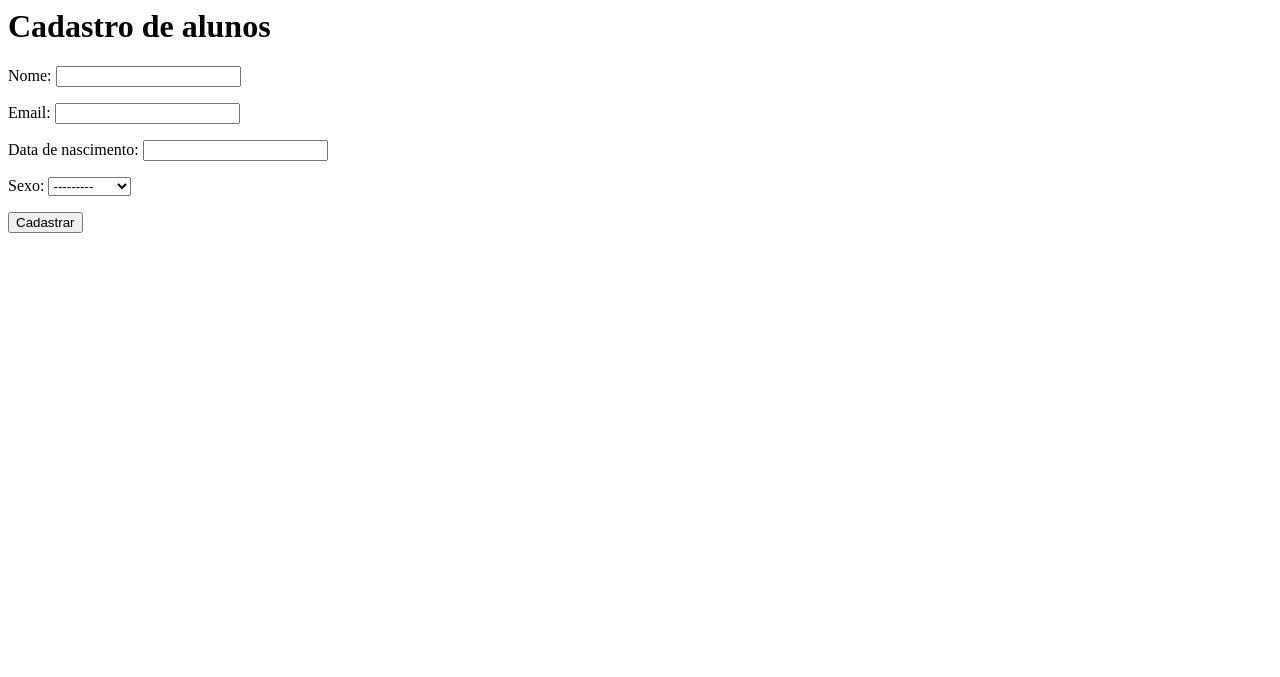
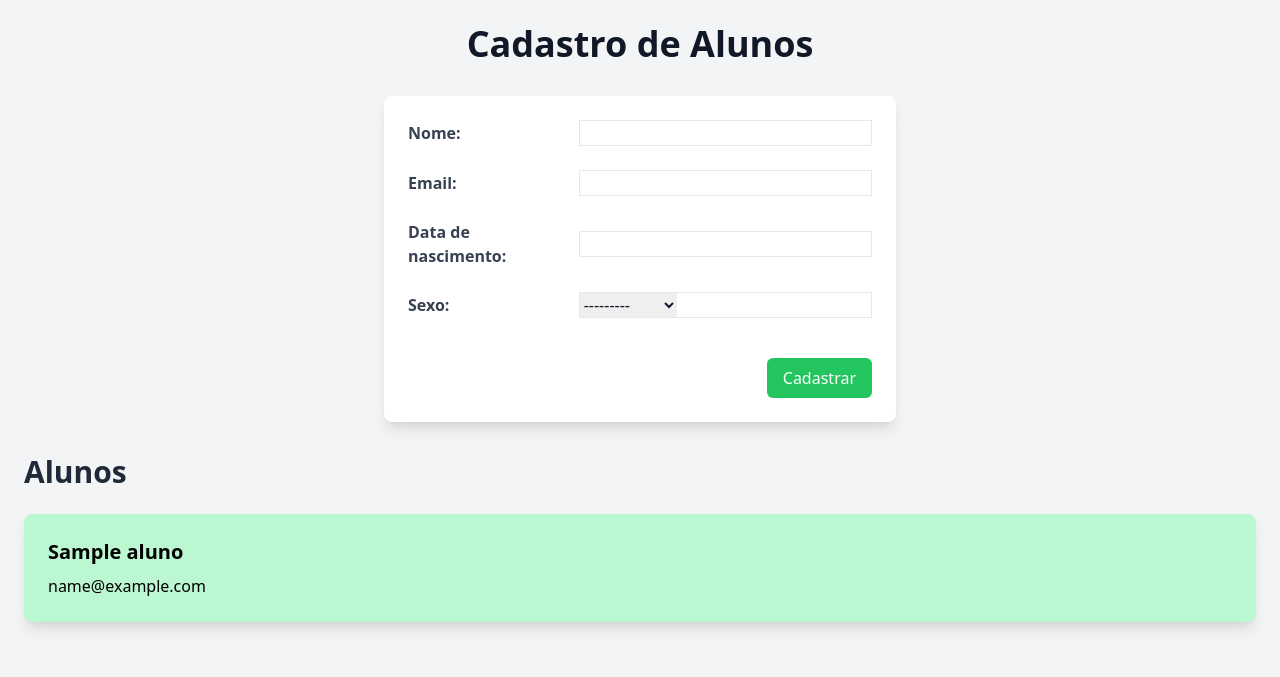
Before and after one commit to Raquel2050/Atividade-formul-rio, a Django app: page /cadastroaluno/ in a window 1280 px wide. Shown: the top 677 px of the page. Run offline with Django 5.2, Linux system fonts and the light colour scheme; tables that the repository leaves empty hold one stand-in row (values such as "Sample post"); some libraries are stand-ins or nearby versions.

Commit message:
finalizando listagem

```diff
--- a/matricula/templates/form.html
+++ b/matricula/templates/form.html
@@ -1,17 +1,64 @@
+<!DOCTYPE html>
 <html lang="pt-BR">
 <head>
     <meta charset="UTF-8">
     <meta name="viewport" content="width=device-width, initial-scale=1.0">
-    <title>Formulario de cadastro</title>
+    <title>Formulário de Cadastro</title>
+    <script src="https://cdn.tailwindcss.com"></script>
 </head>
-<body>
-    <main>
-        <h1>Cadastro de alunos</h1>
-        <form method="post">
+<body class="bg-gray-100 text-gray-900 font-sans leading-normal tracking-normal">
+    <main class="container mx-auto p-6">
+        <h1 class="text-4xl font-bold text-center text-gray-900 mb-8">Cadastro de Alunos</h1>
+        <form method="post" class="flex flex-col gap-6 max-w-lg mx-auto p-6 bg-white shadow-lg rounded-lg">
             {% csrf_token %}
-            {{ form.as_p }}
-            <button type="submit">Cadastrar</button>
+
+            <div class="flex gap-4 items-center">
+                <label for="{{form.nome.id_for_label}}" class="w-1/3 font-semibold text-gray-700">Nome:</label>
+                <div class="flex-1 border">
+                    {{form.nome}}
+                </div>
+            </div>
+
+            <div class="flex gap-4 items-center">
+                <label for="{{form.email.id_for_label}}" class="w-1/3 font-semibold text-gray-700">Email:</label>
+                <div class="flex-1 border">
+                    {{form.email}}
+                </div>
+            </div>
+
+            <div class="flex gap-4 items-center">
+                <label for="{{form.data_de_nascimento.id_for_label}}" class="w-1/3 font-semibold text-gray-700">Data de nascimento:</label>
+                <div class="flex-1 border">
+                    {{form.data_de_nascimento}}
+                </div>
+            </div>
+
+            <div class="flex gap-4 items-center">
+                <label for="{{form.sexo.id_for_label}}" class="w-1/3 font-semibold text-gray-700">Sexo:</label>
+                <div class="flex-1 border">
+                    {{form.sexo}}
+                </div>
+            </div>
+
+            <div class="flex justify-end mt-4">
+                <input type="submit" value="Cadastrar" class="px-4 py-2 bg-green-500 text-white rounded-md hover:bg-green-600 focus:outline-none focus:ring-2 focus:ring-blue-400">
+            </div>
         </form>
+
+        <div class="flex flex-col my-8 gap-6">
+            <h2 class="font-bold text-3xl text-gray-800">Alunos</h2>
+            {% for aluno in alunos %}
+            <div class="flex flex-col p-6 bg-green-200 rounded-lg text-black shadow-lg hover:bg-green-300 transition-colors duration-300">
+                <h3 class="text-xl font-semibold mb-2">{{ aluno.nome }}</h3>
+                <p class="text-base">{{ aluno.email }}</p>
+            </div>
+            {% endfor %}
+        </div>
+
+
+
+
+
     </main>
 </body>
 </html>
```
